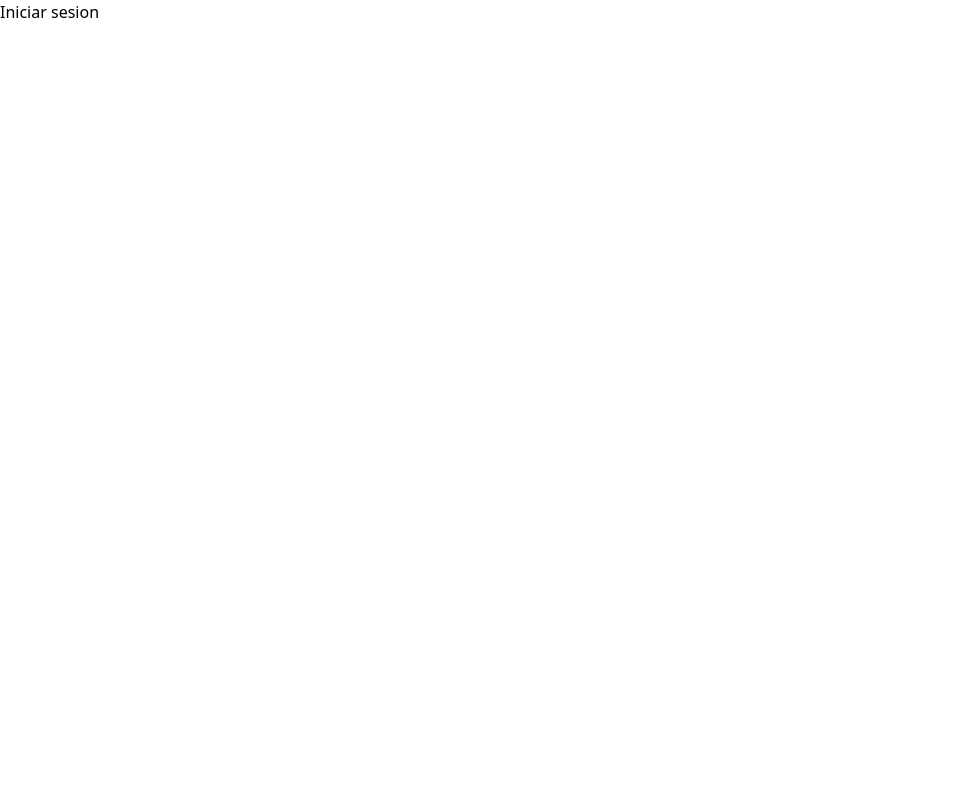
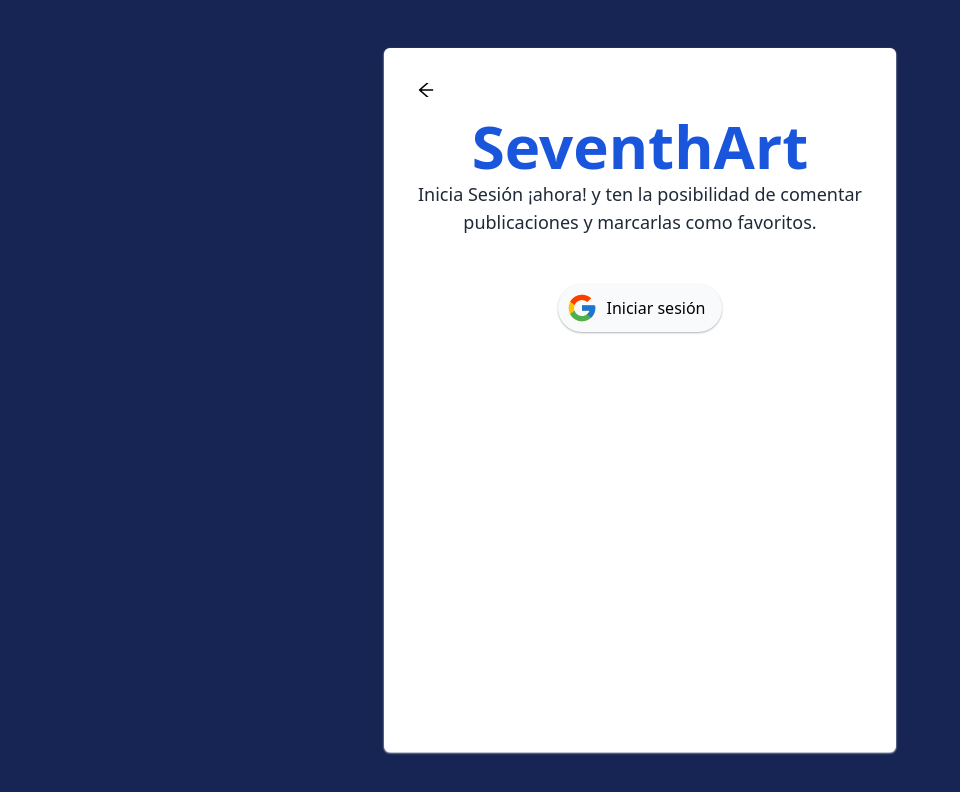
Before and after one commit to RogelioLB/seventhart-blog, an Astro site: page /signin in a window 1280 px wide. Shown: the whole page, without its empty margins (0-960 px from the left). Built offline with nearby package versions, Linux system fonts and the light colour scheme; Astro itself is replaced by a stand-in of ours; no server answers.

Commit message:
SignIn page styles

```diff
--- /dev/null
+++ b/src/components/GoBack.tsx
@@ -0,0 +1,12 @@
+import {AiOutlineArrowLeft} from "react-icons/ai/index"
+
+export default function GoBack(){
+    const handleClick = () =>{
+        history.back()
+    }
+    return (
+        <div className="p-4 flex items-center justify-center text-xl cursor-pointer" onClick={handleClick}>
+            <AiOutlineArrowLeft />
+        </div>
+    )
+}
--- a/src/components/GoogleLogin.tsx
+++ b/src/components/GoogleLogin.tsx
@@ -1,13 +1,17 @@
 import { supabase } from "../database"
 
 export default function SignIn({redirectTo}:{redirectTo:string}){
-    console.log(new URL(redirectTo,import.meta.env.PUBLIC_BASE_URL).toString())
+    const handleSingIn = async () => {
+        const {data,error} = await supabase.auth.signInWithOAuth({provider:"google",options:{
+            redirectTo:new URL(redirectTo,import.meta.env.PUBLIC_BASE_URL).toString()
+        }})
+    }
     return (
-        <button onClick={async()=>{
-            const {data,error} = await supabase.auth.signInWithOAuth({provider:"google",options:{
-                redirectTo:new URL(redirectTo,import.meta.env.PUBLIC_BASE_URL).toString()
-            }})
-            console.log(data.url)
-        }}>Iniciar sesion</button>
+        <button
+            onClick={handleSingIn}
+            className="border-none bg-slate-50 shadow-sm shadow-black/30 flex gap-2 items-center p-2 font-medium rounded-full pr-4"
+        >
+            <img src="/google-icon.svg" className="w-8"/> Iniciar sesión
+        </button>
     )
 }
--- a/src/pages/index.astro
+++ b/src/pages/index.astro
@@ -19,7 +19,7 @@ const articles = data
     <MainContainer>
         <MainArticle  {...mainArticle} />
         <div class="flex flex-col md:flex-row mt-8">
-            <div class="flex flex-col basis-2/3">
+            <div class="flex flex-col basis-2/3 gap-8">
                 {
                     articles?.map(article=><Article {...article} />)
                 }
--- a/src/pages/signin.astro
+++ b/src/pages/signin.astro
@@ -1,6 +1,27 @@
 ---
+import BaseHead from '../components/BaseHead.astro';
 import GoogleLogin from '../components/GoogleLogin'
+import GoBack from '../components/GoBack'
 const searchParams = new URL(Astro.url).searchParams
 const redirectTo = searchParams.get("redirect")
 ---
-<GoogleLogin client:load redirectTo={redirectTo ?? "/"}/>
+<!DOCTYPE html>
+<html lang="es">
+<head>
+    <BaseHead title="SeventhArt | Iniciar Sesión" description="Descubre reseñas y noticias sobre tus peliculas y series favoritas. ¡Entra ahora!" keywords="Septimo Arte, peliculas, series, cine, blog de cine y series, blog de cine, mejores peliculas del año, reseñas y analisis, reseñas de peliculas, criticas"/>
+</head>
+<body class="overflow-x-hidden relative h-screen bg-blue-950 py-12">
+    <div class="max-w-lg mx-auto bg-white rounded-md p-4 h-full shadow-sm shadow-white">
+        <div class="w-full flex">
+            <GoBack client:load/>
+        </div>
+        <div class="flex items-center flex-col gap-12">
+            <div class="flex gap-1 items-center flex-col">
+                <h1 class="text-blue-700 text-6xl font-bold">SeventhArt</h1>
+                <h3 class="text-gray-800 text-lg font-medium text-center">Inicia Sesión ¡ahora! y ten la posibilidad de comentar publicaciones y marcarlas como favoritos.</h3>
+            </div>
+            <GoogleLogin client:load redirectTo={redirectTo ?? "/"}/>
+        </div>
+    </div>
+</body>
+</html>
```
Also changed, not shown: public/google-icon.svg (added).
